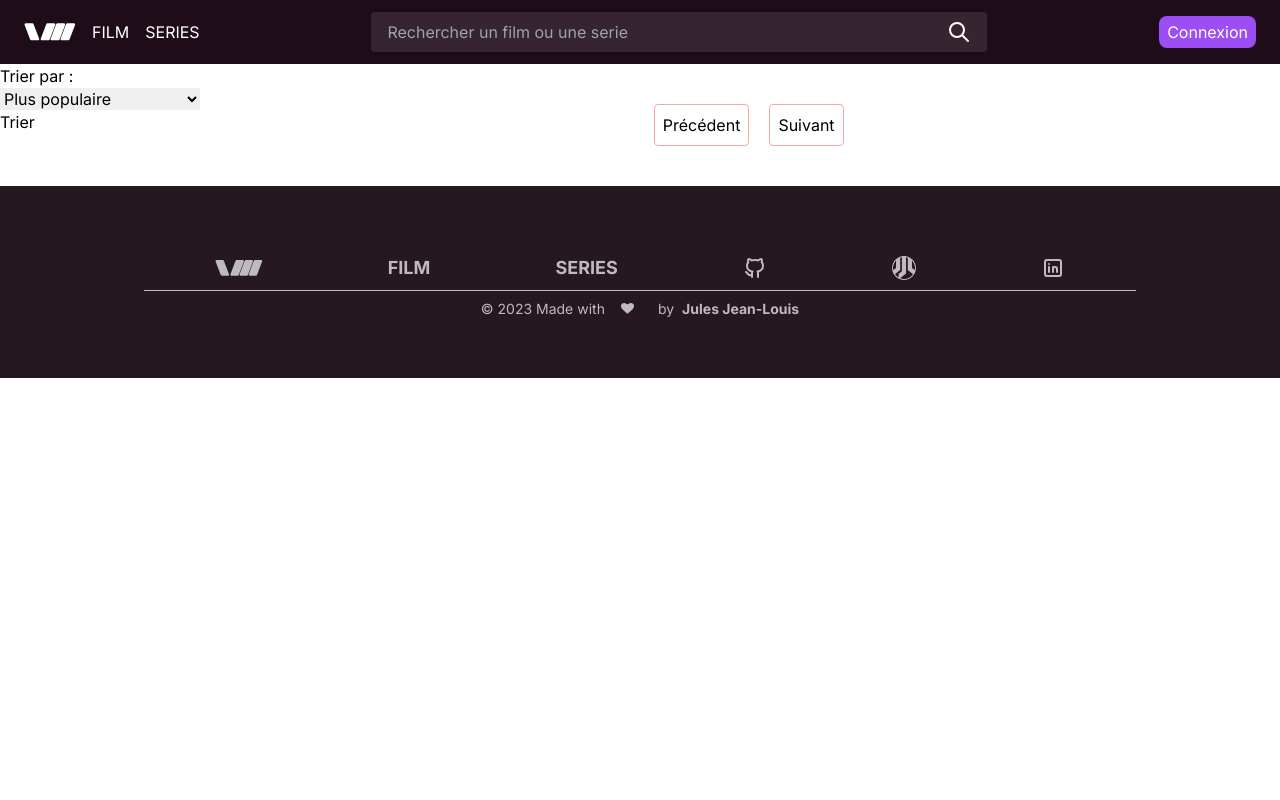
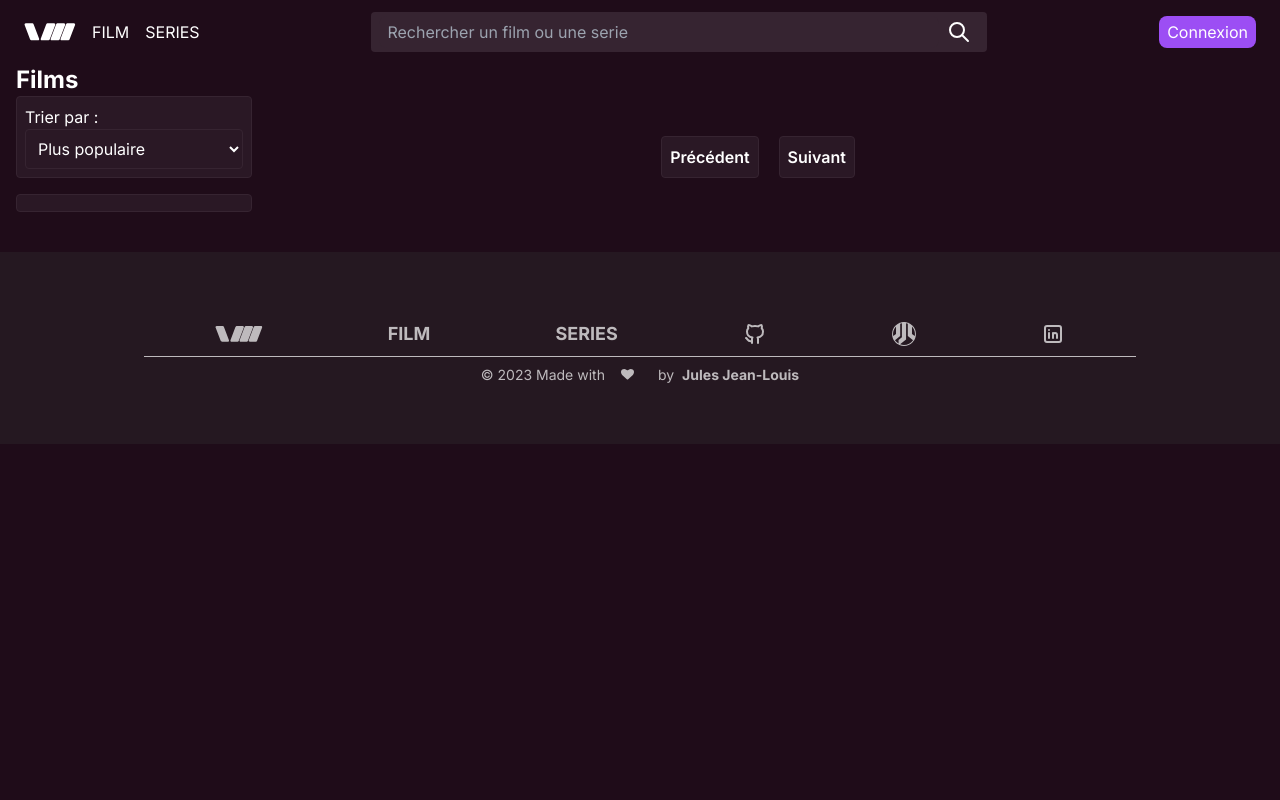
Before and after one commit to jules-jean-louis1/cinetech, a PHP site: the page made by src/View/movie.php in a window 1280 px wide. Run offline with PHP 8.4, Linux system fonts and the light colour scheme; the template is opened without the code that fills it, so the values that code supplies are empty; some libraries are stand-ins or nearby versions.

Commit message:
fix favoris

```diff
--- a/public/script/function/function.js
+++ b/public/script/function/function.js
@@ -22,6 +22,7 @@ function updateField(data, fieldName, fieldInput, smallField) {
     }
 }
 const displayMessageToast = (modalAppend, message, state) => {
+    modalAppend.innerHTML = '';
     const dialogElement = document.createElement('div');
     dialogElement.setAttribute('class', 'fixed z-10 inset-0 bg-[#05a763] rounded-lg open h-fit w-fit');
     dialogElement.setAttribute('id', 'ToastSuccess');
@@ -101,18 +102,23 @@ const displayMessageToast = (modalAppend, message, state) => {
         dialogElement.classList.remove('open');
         dialogElement.remove();
     });
+    setTimeout(() => {
+        dialogElement.classList.remove('open');
+        dialogElement.remove();
+        modalAppend.innerHTML = '';
+    }, 3000);
 }
 
 function createDialog() {
     const containerModal = document.querySelector('#containerModalDialog');
     const dialog = document.createElement("dialog");
     dialog.setAttribute("id", "dialog");
-    dialog.setAttribute("class", "w-[26.25rem] h-[55%] bg-slate-200 border-[1px] border-[#a8b3cf33] rounded-[14px] shadow-lg");
+    dialog.setAttribute("class", "w-[26.25rem] h-[55%] border-[1px] border-[#251821] bg-[#251821] rounded shadow-lg");
     dialog.innerHTML = '';
 
     const divBottom = document.createElement("div");
     divBottom.setAttribute("id", "divBottom");
-    divBottom.setAttribute("class", "w-full flex items-center justify-center bg-[#202225] border-t-[1px] border-t-[#a8b3cf33] text-white");
+    divBottom.setAttribute("class", "w-full flex items-center justify-center bg-[#251821] border-t-[1px] border-t-[#a8b3cf33] text-white");
     divBottom.innerHTML = `
             <div class="w-full flex items-center justify-center">
                 <p class="text-sm" id="TextchangeLogin">Vous n'avez pas de compte ?</p>
@@ -121,7 +127,7 @@ function createDialog() {
         `;
     const Div = document.createElement("div");
     Div.setAttribute("id", "DivModifyText");
-    Div.setAttribute("class", "py-2 px-4 w-full flex items-center justify-between bg-[#202225] border-b-[1px] border-b-[#a8b3cf33] text-white font-semibold text-lg");
+    Div.setAttribute("class", "py-2 px-4 w-full flex items-center justify-between bg-[#251821] border-b-[1px] border-b-[#a8b3cf33] text-white font-semibold text-lg");
     const Para = document.createElement("p")
     Para.setAttribute("id", "ParaModifyText");
     Para.textContent = "Se connecter sur Game+";
@@ -153,8 +159,10 @@ async function LoginRegister(btnLogin) {
     createDialog();
     const dialog = document.getElementById("dialog");
     const containerDiv = document.getElementById("containerDiv");
+    const background = document.getElementById("containerModalDialog");
     btnLogin.addEventListener('click', async (ev) => {
         dialog.showModal();
+        background.classList.add('bg-overlay-quaternary-onion');
         const buttonLogin = document.getElementById("buttonLogin");
         const ParaModifyText = document.getElementById("ParaModifyText");
         await fetch(`${window.location.origin}/cinetech/login`)
@@ -177,7 +185,7 @@ async function LoginRegister(btnLogin) {
         buttonLogin.addEventListener('click', async (ev) => {
             if (buttonLogin.textContent === "Connexion") {
                 buttonLogin.textContent = "S'inscrire";
-                ParaModifyText.textContent = "Se connecter sur Game+";
+                ParaModifyText.textContent = "Se connecter sur WatchManager";
                 await fetch(`${window.location.origin}/cinetech/login`)
                     .then(response => response.text())
                     .then(data => {
@@ -216,15 +224,17 @@ async function LoginRegister(btnLogin) {
                                         smallPassword.textContent = '';
                                         smallEmail.textContent = '';
                                         message.textContent ='';
-                                        message.textContent = data.success;
-
+                                        message.textContent = 'Connexion réussie';
+                                        setTimeout(() => {
+                                            window.location.reload();
+                                        });
                                     }
                                 });
                         });
                     });
             } else {
                 buttonLogin.textContent = "Connexion";
-                ParaModifyText.textContent = "S'inscrire sur Game+";
+                ParaModifyText.textContent = "S'inscrire sur WatchManager";
                 await fetch(`${window.location.origin}/cinetech/register`)
                     .then(response => response.text())
                     .then(data => {
@@ -265,6 +275,7 @@ async function LoginRegister(btnLogin) {
         const buttonClose = document.getElementById("buttonClose");
         buttonClose.addEventListener("click", () => {
             dialog.close();
+            background.classList.remove('bg-overlay-quaternary-onion');
         });
     });
 }
@@ -388,21 +399,21 @@ function searchBarHeader() {
                             if (element.media_type === 'movie') {
                                 element.media_type = 'Film';
                                 displayResult.innerHTML += `
-                                <a href="${window.location.origin}/cinetech/movie/${element.id}-${generateSlug(element.title)}" class="text-white text-center flex p-1">
-                                    <li class="text-white text-center flex">
+                                <a href="${window.location.origin}/cinetech/movie/${element.id}-${generateSlug(element.title)}" class="text-white text-center flex p-1 hover:bg-[#251821]">
+                                    <li class="text-white flex gap-3">
                                         <div id="containerImageSearch">
                                             <img src="${getPosterPath(element.poster_path)}" alt="${element.poster_path}" class="w-12">
                                         </div>
-                                        <div>
+                                        <div class="flex flex-col justify-around ml-2">
                                             <div id="title_search_bar">
                                                 <h2 class="text-white">${element.title}</h2>
                                             </div>
-                                            <div id="containerDate_Typesearch" class="flex">
+                                            <div id="containerDate_Typesearch" class="flex space-x-4">
                                                 <div id="containerDateSearch">
-                                                    <p class="text-white">${yearsFormat(element.release_date)}</p>
+                                                    <p class="text-white/60 text-sm"><b>Année : </b>${formatDate(element.release_date)}</p>
                                                 </div>
                                                 <div id="containerTypeMediaSearch">
-                                                    <p class="text-white">${element.media_type}</p>
+                                                    <p class="text-white/60 text-sm"><b>Type : </b>${element.media_type}</p>
                                                 </div>
                                             </div>
                                         </div>
@@ -412,19 +423,23 @@ function searchBarHeader() {
                             } else if (element.media_type === 'tv') {
                                 element.media_type = 'Série';
                                 displayResult.innerHTML += `
-                                <a href="${window.location.origin}/cinetech/series/${element.id}-${generateSlug(element.name)}" class="text-white text-center flex">
+                                <a href="${window.location.origin}/cinetech/series/${element.id}-${generateSlug(element.name)}" class="text-white text-center flex p-1 hover:bg-[#251821]">
                                     <li class="text-white text-center flex">
                                         <div id="containerImageSearch">
                                             <img src="${getPosterPath(element.poster_path)}" alt="${element.poster_path}" class="w-12">
                                         </div>
-                                        <div class="flex">
+                                        <div class="flex flex-col justify-around ml-2">
                                             <div id="title_search_bar">
                                                 <h2 class="text-white">${element.name}</h2>
                                             </div>
-                                            <div id="containerDateSearch">
-                                                <p class="text-white text-sm">${yearsFormat(element.first_air_date)}</p>
+                                            <div id="containerDate_Typesearch" class="flex space-x-4">
+                                                <div id="containerDateSearch">
+                                                    <p class="text-white/60 text-sm"><b>Année : </b>${yearsFormat(element.first_air_date)}</p>
+                                                </div>
+                                                <div id="containerTypeMediaSearch">
+                                                    <p class="text-white/60 text-sm"><b>Type : </b>${element.media_type}</p>
+                                                </div>
                                             </div>
-                                            <p class="text-white">${element.media_type}</p>
                                         </div>
                                     </li>
                                 </a>
--- a/public/script/script_movie.js
+++ b/public/script/script_movie.js
@@ -168,7 +168,7 @@ function displayMovies(movies) {
         movieHTML += `
         <div data-genre="${movie.genre_ids.join(',')}">
         <div class="flex flex-col items-center justify-around gap-2 rounded text-white p-2 bg-[#2a1825] border border-[#362431] h-full w-1/10">
-            <a href="/cinetech/series/${movie.id}-${generateSlug(movie.title)}">
+            <a href="/cinetech/movie/${movie.id}-${generateSlug(movie.title)}">
             <div class="relative">
                 ${createVoteCircle(movie.vote_average)}
             </div>
@@ -232,13 +232,13 @@ function displayMovies(movies) {
             if (btnAddToWatchlist){
                 btnAddToWatchlist.addEventListener('click', async (event) => {
                     event.preventDefault();
-                    await fetch(`${window.location.origin}/cinetech/addBookmarks/${movie.id}/${movie.media_type}`)
+                    await fetch(`${window.location.origin}/cinetech/addBookmarks/${movie.id}/movie`)
                         .then(response => response.json())
                         .then(data => {
                             if (data.success) {
                                 const containerBtnBookmark = btnAddToWatchlist.parentElement;
                                 containerBtnBookmark.innerHTML = `
-                                    <button type="button" id="btnRemoveFromWatchlist" class="flex items-center gap-2" data-id="${show.movie_id}">
+                                    <button type="button" id="btnRemoveFromWatchlist" class="flex items-center gap-2" data-id="${movie.id}">
                                     <svg xmlns="http://www.w3.org/2000/svg" class="icon icon-tabler icon-tabler-star-filled" width="24" height="24" viewBox="0 0 24 24" stroke-width="2" stroke="#fffe3e" fill="#fffe3e" stroke-linecap="round" stroke-linejoin="round">
                                         <path stroke="none" d="M0 0h24v24H0z" fill="none"/>
                                         <path d="M8.243 7.34l-6.38 .925l-.113 .023a1 1 0 0 0 -.44 1.684l4.622 4.499l-1.09 6.355l-.013 .11a1 1 0 0 0 1.464 .944l5.706 -3l5.693 3l.1 .046a1 1 0 0 0 1.352 -1.1l-1.091 -6.355l4.624 -4.5l.078 -.085a1 1 0 0 0 -.633 -1.62l-6.38 -.926l-2.852 -5.78a1 1 0 0 0 -1.794 0l-2.853 5.78z" stroke-width="0" fill="currentColor"/>
@@ -264,9 +264,14 @@ function displayMovies(movies) {
                             if (data.success) {
                                 const containerBtnBookmark = btnRemoveFromWatchlist.parentElement;
                                 containerBtnBookmark.innerHTML = `
-                    <button type="button" id="btnAddToWatchlist" data-id="${movie.id}">Ajouter à ma watchlist</button>
-                `;
-                                displayMessageToast(containerModalDialog,'Série retirée de votre watchlist', 'success');
+                                <button type="button" id="btnAddToWatchlist" class="flex items-center gap-2" data-id="${movie.id}">
+                                    <svg xmlns="http://www.w3.org/2000/svg" class="icon icon-tabler icon-tabler-star" width="24" height="24" viewBox="0 0 24 24" stroke-width="2" stroke="#fffe3e" fill="none" stroke-linecap="round" stroke-linejoin="round">
+                                        <path stroke="none" d="M0 0h24v24H0z" fill="none"/>
+                                        <path d="M12 17.75l-6.172 3.245l1.179 -6.873l-5 -4.867l6.9 -1l3.086 -6.253l3.086 6.253l6.9 1l-5 4.867l1.179 6.873z"/>
+                                    </svg>
+                                    Favoris
+                                </button>`;
+                                displayMessageToast(containerModalDialog,'Série retirée de votre watchlist', 'error');
                                 bookmarkedTVshow();
                             }
                         });
--- a/public/style/style_index.css
+++ b/public/style/style_index.css
@@ -44,3 +44,15 @@
 #test {
     background: rgba(190, 186, 189, 0.74);
 }
+.bg-overlay-quaternary-onion {
+    position: fixed;
+    top: 0;
+    left: 0;
+    right: 0;
+    bottom: 0;
+    min-height: 100vh;
+    padding: 0;
+    overflow-y: scroll;
+    z-index: 10;
+    background-color: #25182169;
+}
--- a/src/View/elements/header.php
+++ b/src/View/elements/header.php
@@ -42,8 +42,8 @@
                         </button>
                     </form>
                 </div>
-                <div id="containerResultSearch" class="absolute bg-[#362431] mt-8 rounded-lg shadow-lg w-1/2">
-                    <ul id="displayResultSearch"></ul>
+                <div id="containerResultSearch" class="absolute bg-[#362431] mt-8 rounded-lg shadow-lg xl:w-[46.5vw] md:w-[44.5vw]">
+                    <ul id="displayResultSearch" class="z-10"></ul>
                 </div>
             </div>
             <div>
--- a/src/View/movie.php
+++ b/src/View/movie.php
@@ -10,16 +10,19 @@
     <link rel="icon" href="<?php echo 'http://' . $_SERVER['HTTP_HOST'] . '/cinetech/public/images/icon/logo.svg';?>">
     <title>Films - WatchManager</title>
 </head>
-<body>
+<body class="bg-[#1f0c19]">
 <?php require_once __DIR__ . '/elements/header.php'; ?>
 <div id="containerModalDialog"></div>
-<div class="containerMoviesPage">
+<div class="containerMoviesPage mx-4">
+    <div id="titlePage">
+        <h2 class="text-white text-2xl font-bold">Films</h2>
+    </div>
     <div class="flex">
-        <div id="containerFilterMovies" class="w-60">
-            <div id="filterPlusMinus">
+        <div id="containerFilterSeries" class="flex flex-col gap-4 w-60">
+            <div id="filterPlusMinus" class="rounded text-white p-2 bg-[#2a1825] border border-[#362431]">
                 <form id="sort-form">
                     <label for="sort-by">Trier par :</label>
-                    <select name="sort-by" id="sort-by">
+                    <select name="sort-by" id="sort-by" class="bg-transparent p-2 rounded  border border-[#362431]">
                         <option value="popularity.desc">Plus populaire</option>
                         <option value="popularity.asc">Moins populaire</option>
                         <option value="vote_average.desc">Mieux noté</option>
@@ -29,16 +32,15 @@
                         <option value="release_date.desc">Date de sortie récente</option>
                         <option value="release_date.asc">Date de sortie ancienne</option>
                     </select>
-                    <button type="submit">Trier</button>
                 </form>
             </div>
-            <div id="containerGenres"></div>
+            <div id="containerGenres" class="flex flex-wrap gap-2 rounded text-white p-2 bg-[#2a1825] border border-[#362431]"></div>
         </div>
         <div class="w-11/12">
             <div id="containerMovies" class="flex flex-wrap gap-5 overflow-x-scroll py-5 px-10 w-full"></div>
             <div id="paginationMovies" class="flex justify-center gap-5">
-                <button id="previousPageButton" type="button" class="p-2 border border-red-300 rounded">Précédent</button>
-                <button id="nextPageButton" type="button" class="p-2 border border-red-300 rounded">Suivant</button>
+                <button id="previousPageButton" type="button" class="rounded text-white p-2 bg-[#2a1825] border border-[#362431] font-semibold p-2">Précédent</button>
+                <button id="nextPageButton" type="button" class="rounded text-white p-2 bg-[#2a1825] border border-[#362431] font-semibold p-2">Suivant</button>
             </div>
         </div>
     </div>
```
Also changed, not shown: public/script/script_movieDetail.js (+8 -7 lines), src/View/login.php (+4 -6 lines), src/View/register.php (+5 -7 lines).
